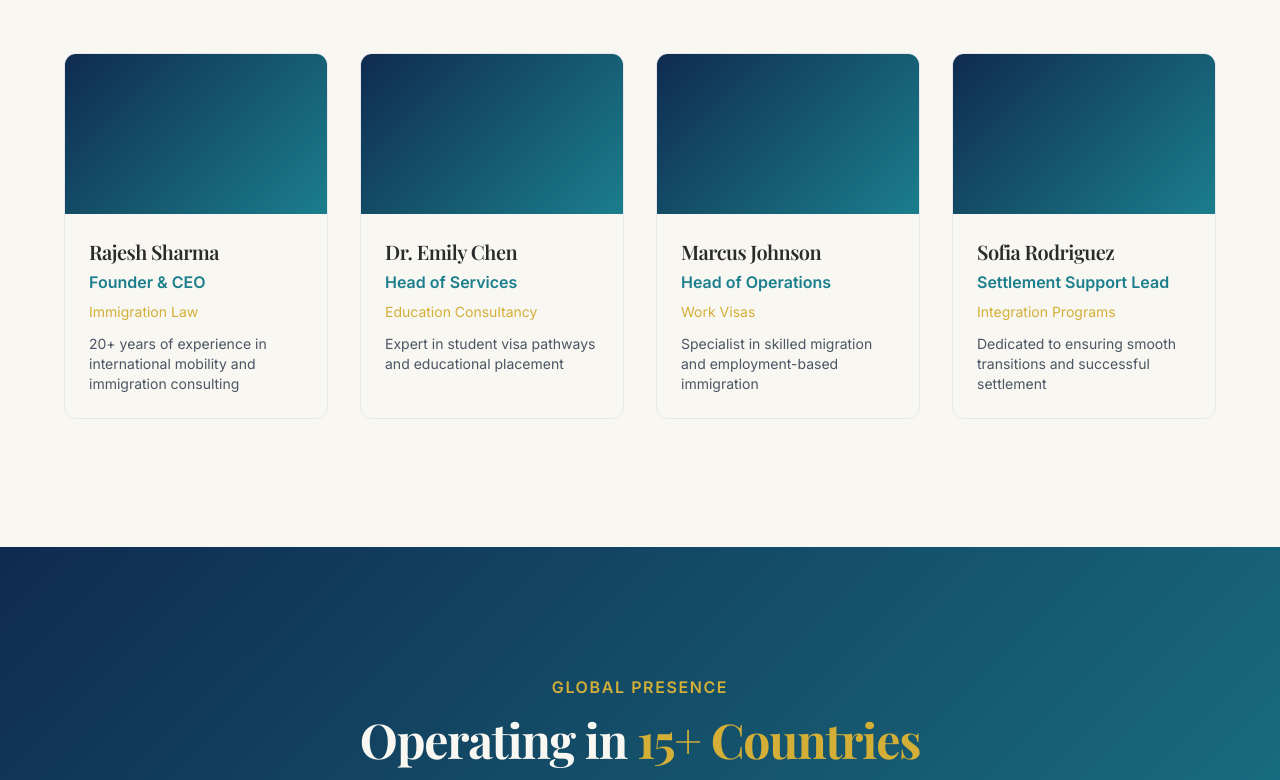
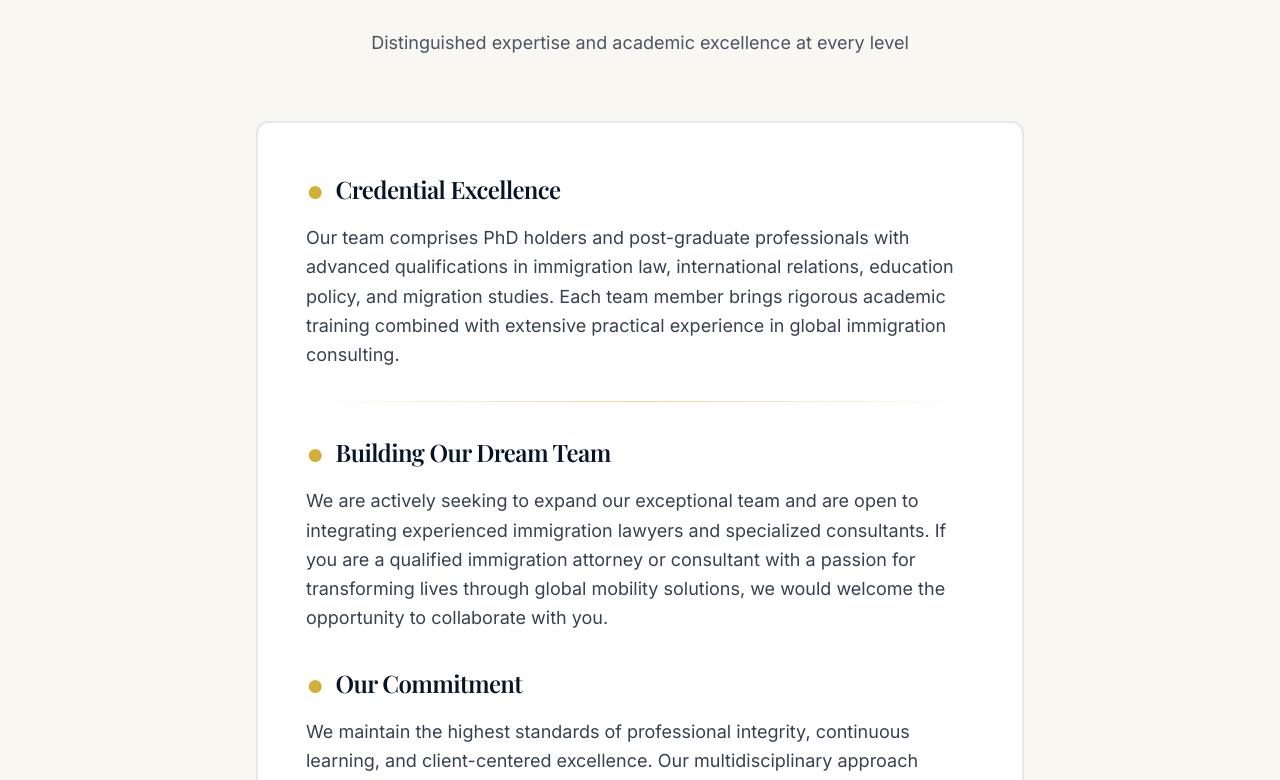
Before and after one commit to Sdboot/Meridian-Bridge, a Next.js app: page /about in a window 1280 px wide. Shown: the part 2080-2860 px from the top of the page. Built offline with nearby package versions, Linux system fonts and the light colour scheme.

Commit message:
Replace leadership section with expert team credentials and expansion opportunity for immigration lawyers

```diff
--- a/src/app/about/page.tsx
+++ b/src/app/about/page.tsx
@@ -27,33 +27,6 @@ export default function AboutPage() {
       icon: Users,
       title: 'Community',
       description: 'Supporting each other on the journey to success',
-    },
-  ];
-
-  const teamMembers = [
-    {
-      name: 'Rajesh Sharma',
-      role: 'Founder & CEO',
-      specialization: 'Immigration Law',
-      bio: '20+ years of experience in international mobility and immigration consulting',
-    },
-    {
-      name: 'Dr. Emily Chen',
-      role: 'Head of Services',
-      specialization: 'Education Consultancy',
-      bio: 'Expert in student visa pathways and educational placement',
-    },
-    {
-      name: 'Marcus Johnson',
-      role: 'Head of Operations',
-      specialization: 'Work Visas',
-      bio: 'Specialist in skilled migration and employment-based immigration',
-    },
-    {
-      name: 'Sofia Rodriguez',
-      role: 'Settlement Support Lead',
-      specialization: 'Integration Programs',
-      bio: 'Dedicated to ensuring smooth transitions and successful settlement',
     },
   ];
 
@@ -159,41 +132,57 @@ export default function AboutPage() {
         </div>
       </section>
 
-      {/* Leadership Team */}
+      {/* Expert Team Section */}
       <section className="section-padding bg-ivory">
         <div className="container-max">
           <SectionTitle
-            subtitle="Meet The Team"
-            title="Our Leadership"
-            description="Experienced professionals dedicated to your success"
+            subtitle="Our Expertise"
+            title="PhD Holders & Post-Graduate Professionals"
+            description="Distinguished expertise and academic excellence at every level"
             centered={true}
           />
 
           <motion.div
-            initial={{ opacity: 0 }}
-            whileInView={{ opacity: 1 }}
+            initial={{ opacity: 0, y: 20 }}
+            whileInView={{ opacity: 1, y: 0 }}
             viewport={{ once: true }}
-            className="grid grid-cols-1 md:grid-cols-2 lg:grid-cols-4 gap-8 mt-16"
+            className="max-w-3xl mx-auto mt-16"
           >
-            {teamMembers.map((member, index) => (
-              <motion.div
-                key={index}
-                initial={{ opacity: 0, y: 20 }}
-                whileInView={{ opacity: 1, y: 0 }}
-                transition={{ delay: index * 0.1 }}
-                viewport={{ once: true }}
-              >
-                <Card hover className="overflow-hidden h-full">
-                  <div className="bg-gradient-luxury h-40"></div>
-                  <div className="p-6">
-                    <h3 className="text-xl font-semibold font-display mb-1">{member.name}</h3>
-                    <p className="text-teal-600 font-semibold mb-2">{member.role}</p>
-                    <p className="text-sm text-gold-600 mb-3">{member.specialization}</p>
-                    <p className="text-gray-600 text-sm">{member.bio}</p>
-                  </div>
-                </Card>
-              </motion.div>
-            ))}
+            <Card hover className="p-12 bg-white border-2 border-gold-600/20">
+              <div className="space-y-8">
+                <div>
+                  <h3 className="text-2xl font-semibold font-display text-navy-900 mb-4 flex items-center gap-3">
+                    <span className="text-gold-600 text-3xl">●</span>
+                    Credential Excellence
+                  </h3>
+                  <p className="text-gray-700 leading-relaxed text-lg">
+                    Our team comprises PhD holders and post-graduate professionals with advanced qualifications in immigration law, international relations, education policy, and migration studies. Each team member brings rigorous academic training combined with extensive practical experience in global immigration consulting.
+                  </p>
+                </div>
+
+                <div className="h-px bg-gradient-to-r from-gold-600/0 via-gold-600/50 to-gold-600/0"></div>
+
+                <div>
+                  <h3 className="text-2xl font-semibold font-display text-navy-900 mb-4 flex items-center gap-3">
+                    <span className="text-gold-600 text-3xl">●</span>
+                    Building Our Dream Team
+                  </h3>
+                  <p className="text-gray-700 leading-relaxed text-lg">
+                    We are actively seeking to expand our exceptional team and are open to integrating experienced immigration lawyers and specialized consultants. If you are a qualified immigration attorney or consultant with a passion for transforming lives through global mobility solutions, we would welcome the opportunity to collaborate with you.
+                  </p>
+                </div>
+
+                <div>
+                  <h3 className="text-2xl font-semibold font-display text-navy-900 mb-4 flex items-center gap-3">
+                    <span className="text-gold-600 text-3xl">●</span>
+                    Our Commitment
+                  </h3>
+                  <p className="text-gray-700 leading-relaxed text-lg">
+                    We maintain the highest standards of professional integrity, continuous learning, and client-centered excellence. Our multidisciplinary approach ensures comprehensive solutions tailored to each client&apos;s unique immigration objectives.
+                  </p>
+                </div>
+              </div>
+            </Card>
           </motion.div>
         </div>
       </section>
```
